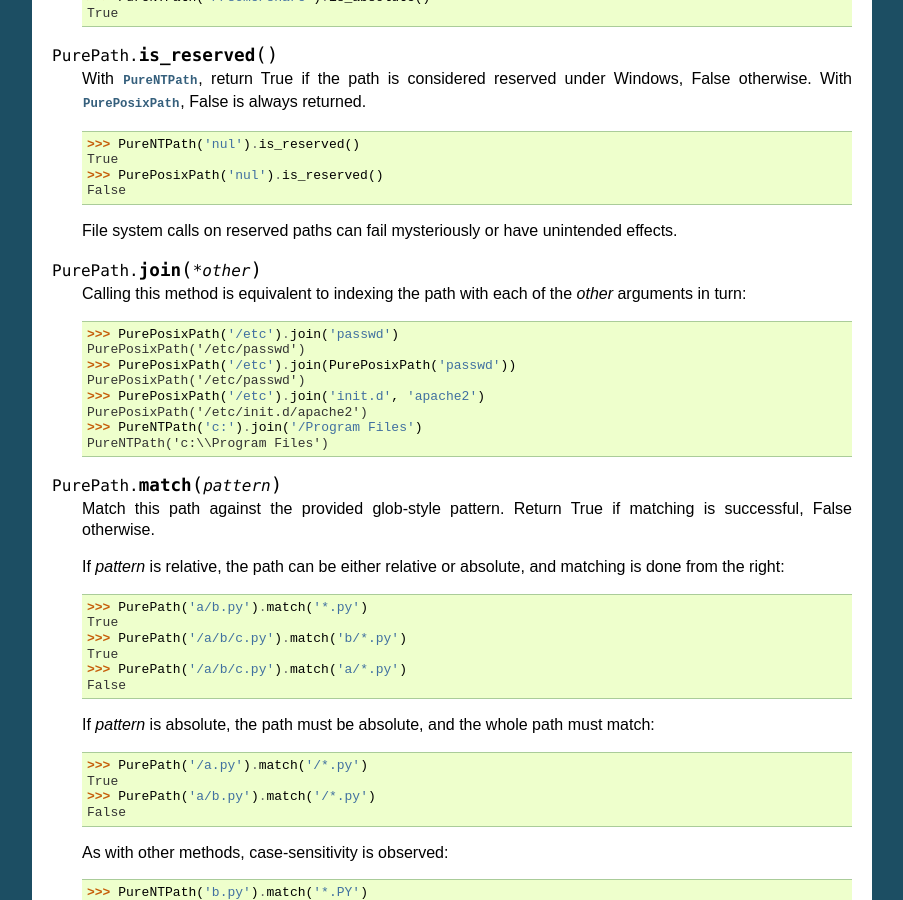
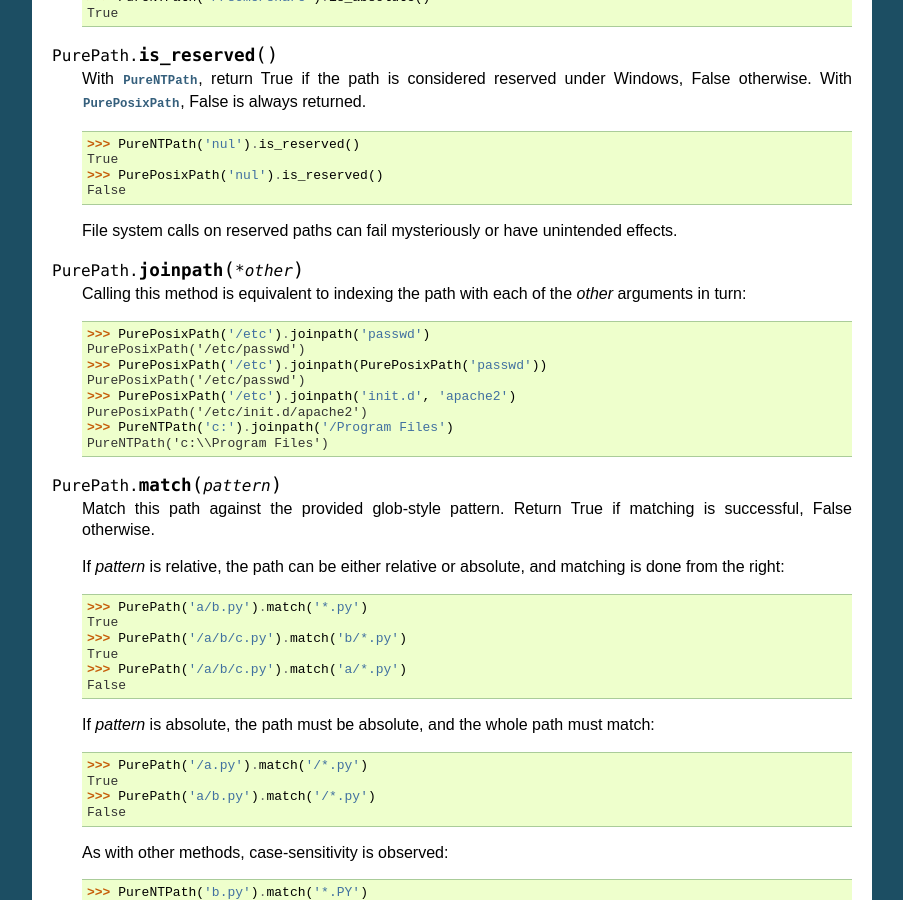
Before and after one commit to jazzband/pathlib2, a Sphinx documentation site: the page built from docs/index.rst, in a window 1280 px wide and 900 px high, scrolled down 5763 px. Shown: the whole window, without its empty margins (198-1101 px from the left). Built offline with Sphinx 7.4.7, drawn with Linux system fonts in a browser that asks for light colours; some of the changed text lies outside the part shown.

Commit message:
Rename join() to joinpath().

```diff
--- a/docs/index.rst
+++ b/docs/index.rst
@@ -378,18 +378,18 @@
    unintended effects.
 
 
-.. method:: PurePath.join(*other)
+.. method:: PurePath.joinpath(*other)
 
    Calling this method is equivalent to indexing the path with each of
    the *other* arguments in turn::
 
-      >>> PurePosixPath('/etc').join('passwd')
+      >>> PurePosixPath('/etc').joinpath('passwd')
       PurePosixPath('/etc/passwd')
-      >>> PurePosixPath('/etc').join(PurePosixPath('passwd'))
+      >>> PurePosixPath('/etc').joinpath(PurePosixPath('passwd'))
       PurePosixPath('/etc/passwd')
-      >>> PurePosixPath('/etc').join('init.d', 'apache2')
+      >>> PurePosixPath('/etc').joinpath('init.d', 'apache2')
       PurePosixPath('/etc/init.d/apache2')
-      >>> PureNTPath('c:').join('/Program Files')
+      >>> PureNTPath('c:').joinpath('/Program Files')
       PureNTPath('c:\\Program Files')
 
 
--- a/pathlib.py
+++ b/pathlib.py
@@ -936,7 +936,7 @@
             self._pparts = _PathParts(self)
             return self._pparts
 
-    def join(self, *args):
+    def joinpath(self, *args):
         """Combine this path with one or several arguments, and return a
         new path representing either a subpath (if all arguments are relative
         paths) or a totally different path (if one of the arguments is
```
Also changed, not shown: test_pathlib.py (+4 -4 lines).
